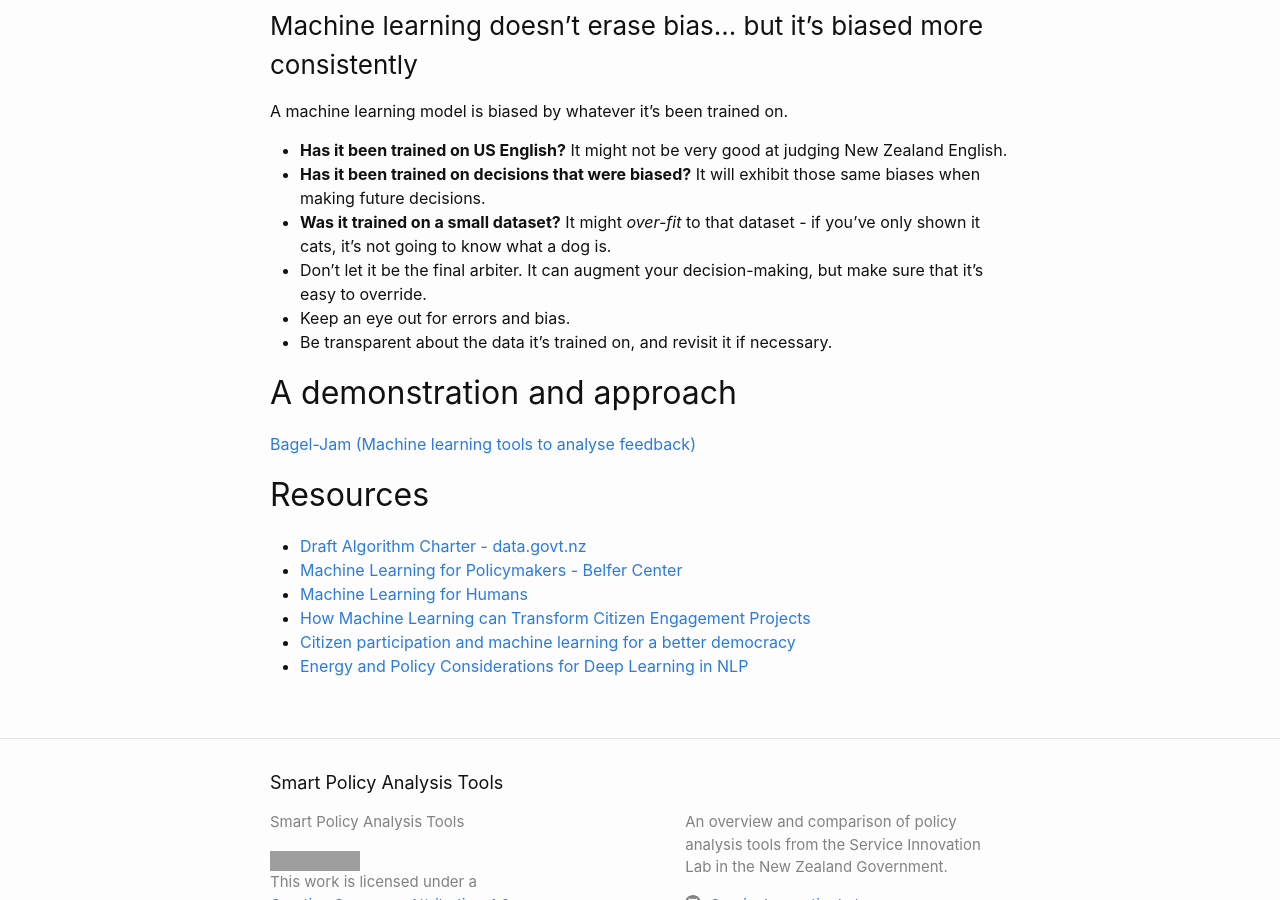
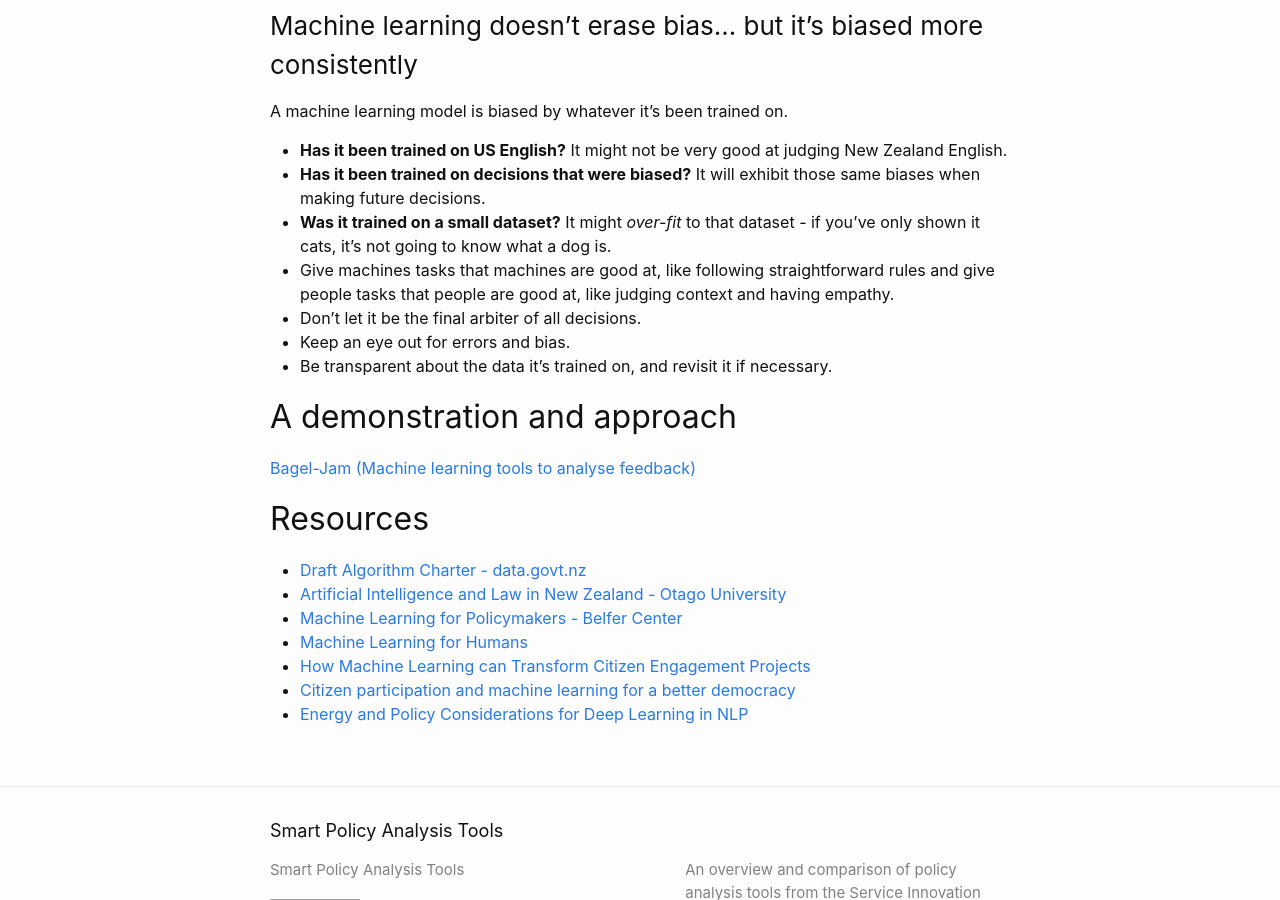
Before and after one commit to ServiceInnovationLab/bagel-box, a Jekyll site: the page built from _posts/2019-11-05-intro-to-machine-learning.md, in a window 1280 px wide and 900 px high, scrolled down 4124 px. Built offline with Jekyll 4.4.1, drawn with Linux system fonts in a browser that asks for light colours; grey boxes are pictures that could not be loaded.

Commit message:
Updates to machine learning copy (#21)
* change copy of machine learning text

* linter

* include linter instructions in readme

* feedback

* Update 2019-11-05-intro-to-machine-learning.md

* Update 2019-11-05-intro-to-machine-learning.md

```diff
--- a/_posts/2019-11-05-intro-to-machine-learning.md
+++ b/_posts/2019-11-05-intro-to-machine-learning.md
@@ -176,8 +176,11 @@ A machine learning model is biased by whatever it's been trained on.
   same biases when making future decisions.
 - **Was it trained on a small dataset?** It might *over-fit* to that dataset -
   if you've only shown it cats, it's not going to know what a dog is.
-- Don't let it be the final arbiter. It can augment your decision-making, but
-  make sure that it's easy to override.
+- Give machines tasks that machines are good at, like following
+  straightforward rules
+  and give people tasks that people are good at, like judging
+  context and having empathy.
+- Don't let it be the final arbiter of all decisions.
 - Keep an eye out for errors and bias.
 - Be transparent about the data it's trained on, and revisit it if necessary.
 
@@ -188,6 +191,7 @@ A machine learning model is biased by whatever it's been trained on.
 ## Resources
 
 - [Draft Algorithm Charter - data.govt.nz](https://data.govt.nz/use-data/analyse-data/government-algorithm-transparency-and-accountability/draft-algorithm-charter/)
+- [Artificial Intelligence and Law in New Zealand - Otago University](https://www.cs.otago.ac.nz/research/ai/AI-Law/outputs.html)
 - [Machine Learning for Policymakers - Belfer Center](https://www.belfercenter.org/sites/default/files/files/publication/MachineLearningforPolicymakers.pdf)
 - [Machine Learning for Humans](https://medium.com/machine-learning-for-humans/why-machine-learning-matters-6164faf1df12)
 - [How Machine Learning can Transform Citizen Engagement Projects](https://www.citizenlab.co/blog/product-update/natural-language-processing-at-citizenlab-how-machine-learning-can-transform-citizen-engagement-projects/)
```
